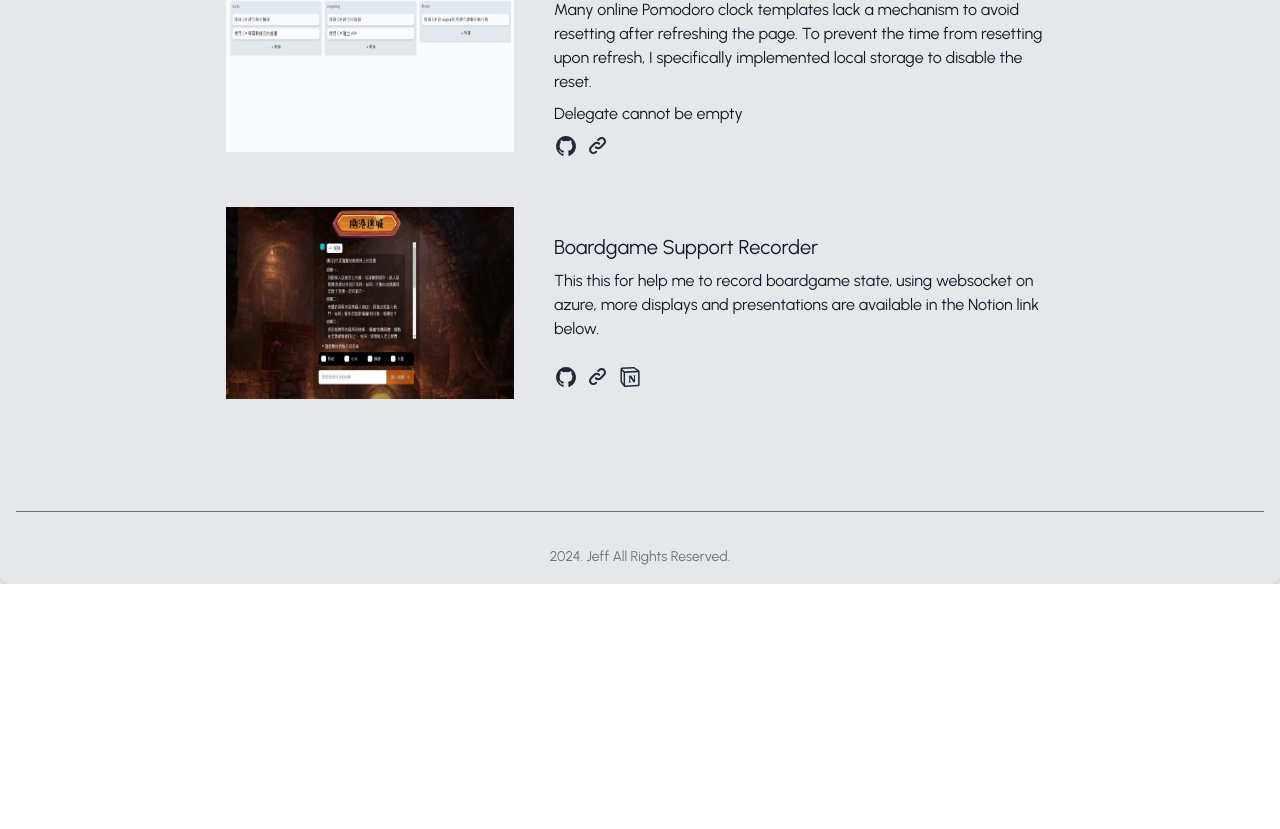
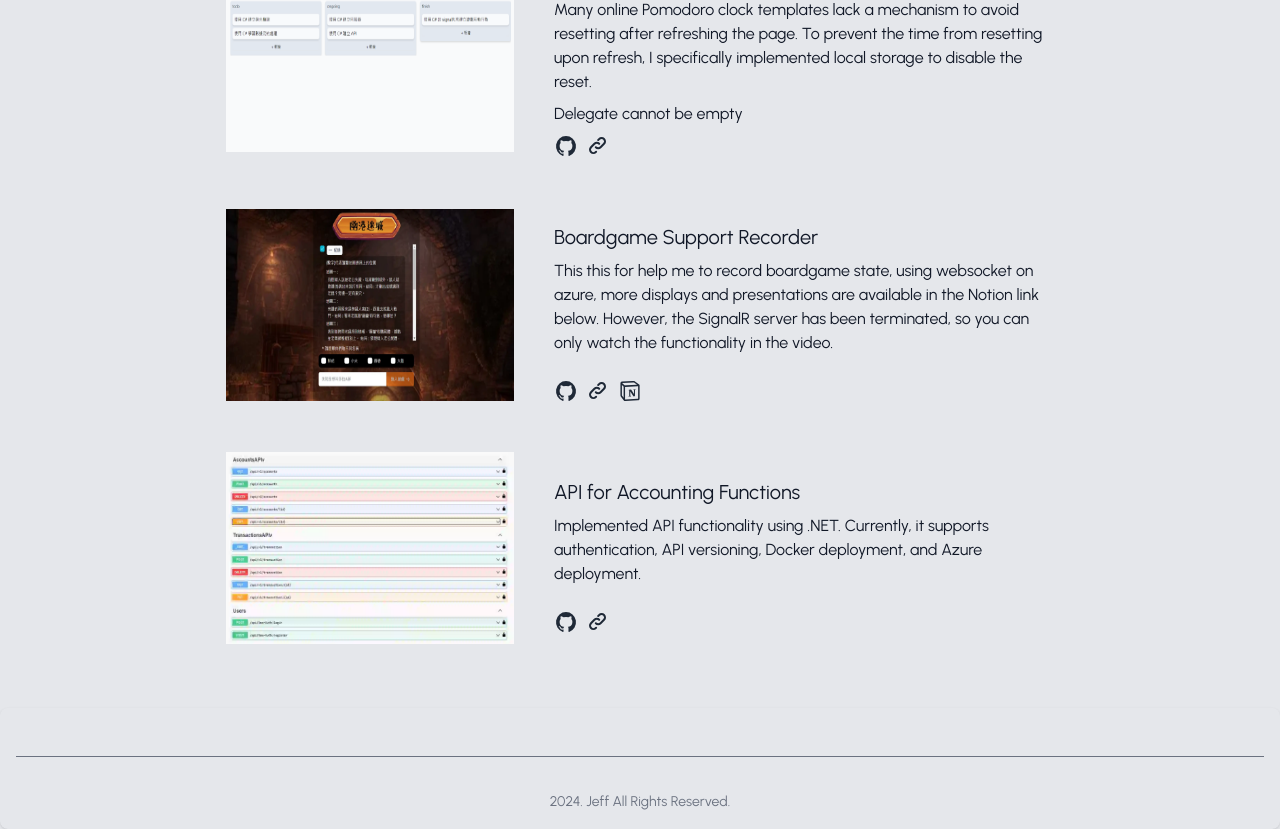
Before and after one commit to ccwChi/portfolio_web, a React (Create React App) app: page / in a window 1280 px wide. Shown: the part 1714-2543 px from the top of the page. Before the commit the page ends 2298 px from the top, so only its background shows below. Built offline with nearby package versions, Linux system fonts and the light colour scheme.

Commit message:
添加後端c#作品

```diff
--- a/src/components/Protfolio.jsx
+++ b/src/components/Protfolio.jsx
@@ -1,6 +1,7 @@
 import React from "react";
 import tempPic1 from "../assets/images/todo.webp";
 import tempPic2 from "../assets/images/gloomhaven.webp";
+import tempPic3 from "../assets/images/accountApi.webp";
 import { GitIcon, LinkIcon, NotionIcon } from "../assets/iconData";
 import { useTranslation } from "react-i18next";
 
@@ -102,6 +103,48 @@ const Protfolio = () => {
                 <NotionIcon />
               </a>
             </div>
+
+          </div>
+        </div>
+        <hr
+          data-aos="fade-up"
+          className="w-full border-gray-200 sm:mx-auto dark:border-gray-700  "
+        />
+        <div
+          data-aos="fade-up"
+          className="sm:px-4 p-0 flex flex-col md:flex-row gap-x-2 justify-center items-center"
+        >
+          <div className="h-fit min-w-[320px]">
+            <img src={tempPic3} className="h-48 aspect-[3/2]" alt="tempic1" />
+          </div>
+          <div className="flex flex-col justify-center items-center p-4 md:p-0">
+            <div className="flex flex-col flex-1 pb-6 pt-4 gap-2 overflow-y-auto">
+              <p className="text-xl w-full md:text-start text-center text-gray-900 dark:text-white">
+                {t("project03")}
+              </p>
+              <p className="text-base text-center md:text-start  text-gray-900 dark:text-gray-300">
+                {t("project03des1")}
+              </p>
+            </div>
+            <div className="flex w-full justify-center md:justify-start md:text-start text-center gap-x-2">
+              <a
+                href="https://github.com/ccwChi/accountAPI"
+                className="cursor-pointer"
+                target="_blank"
+                rel="noopener noreferrer"
+              >
+                <GitIcon />
+              </a>
+              <a
+                href="https://accountapibuild.azurewebsites.net/index.html"
+                className="cursor-pointer"
+                target="_blank"
+                rel="noopener noreferrer"
+              >
+                <LinkIcon />
+              </a>
+            </div>
+
           </div>
         </div>
       </div>
--- a/src/locales/en.json
+++ b/src/locales/en.json
@@ -25,6 +25,8 @@
     "project01des1": "Many online Pomodoro clock templates lack a mechanism to avoid resetting after refreshing the page. To prevent the time from resetting upon refresh, I specifically implemented local storage to disable the reset.",
     "project01des2": "Delegate cannot be empty",
     "project02": "Boardgame Support Recorder",
-        "project02des1": "This this for help me to record boardgame state, using websocket on azure, more displays and presentations are available in the Notion link below."
+    "project02des1": "This this for help me to record boardgame state, using websocket on azure, more displays and presentations are available in the Notion link below. However, the SignalR server has been terminated, so you can only watch the functionality in the video.",
+    "project03": "API for Accounting Functions",
+    "project03des1": "Implemented API functionality using .NET. Currently, it supports authentication, API versioning, Docker deployment, and Azure deployment."
   }
 }
--- a/src/locales/zh_TW.json
+++ b/src/locales/zh_TW.json
@@ -25,6 +25,8 @@
         "project01des1": "許多線上番茄鐘模板在刷新頁面後會重置，為了防止時間在刷新後時間重置，因此特地使用了本地存儲來防止時間重置。",
         "project01des2": "+ 可拖拉式代辦清單",
         "project02": "桌遊支援記錄器",
-        "project02des1": "這是為了幫助我記錄桌遊狀態，使用 Azure 上的 Websocket，更多的顯示和演示請參見下方的 Notion 鏈接。"
+        "project02des1": "這是為了幫助我記錄桌遊狀態，使用 Azure 上的 Websocket，更多的顯示和演示請參見下方的 Notion 鏈接，但目前暫停 signalR 功能，僅能以影片介紹方式呈現",
+        "project03": "API實現記帳功能",
+        "project03des1": "利用 .NET 實作的 API 功能，目前能做到的是身分驗證、API 版本控制、Docker 佈署、azure 佈署。"
     }
 }
--- a/tailwind.config.js
+++ b/tailwind.config.js
@@ -1,7 +1,7 @@
 /** @type {import('tailwindcss').Config} */
 module.exports = {
   darkMode: 'class',
-  content: ["./src/**/*.{js,jsx,ts,tsx}"],
+  content: ["./src/**/*.{js,jsx,ts,tsx}",],
   theme: {
     extend: {
     },
```
Also changed, not shown: src/assets/images/accountApi.webp (added). Lines whose indentation alone changed are shown as unchanged.
